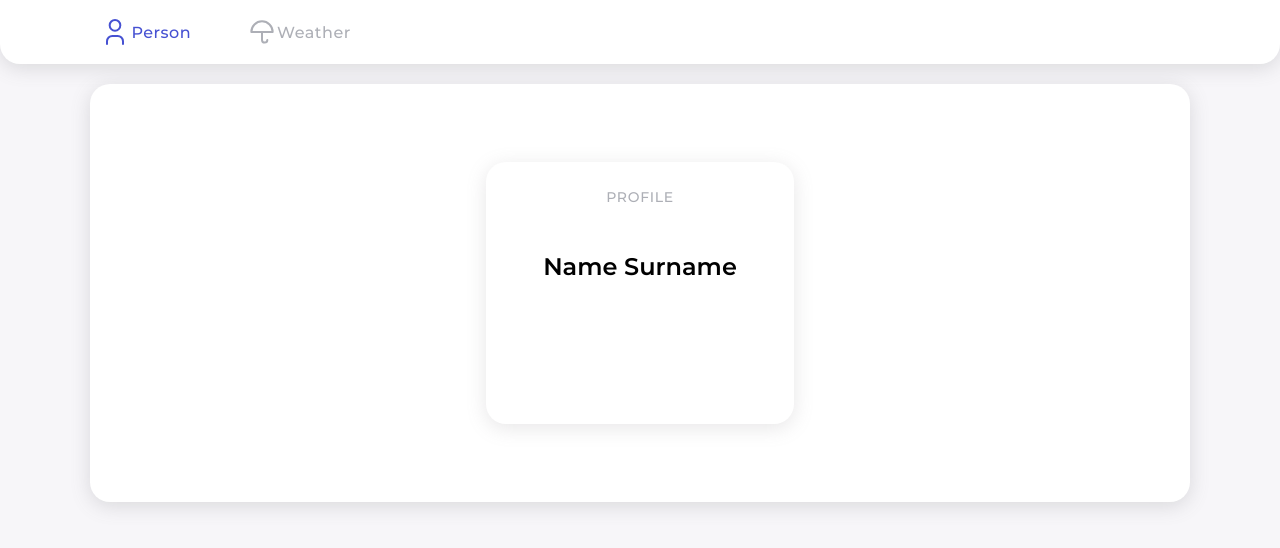
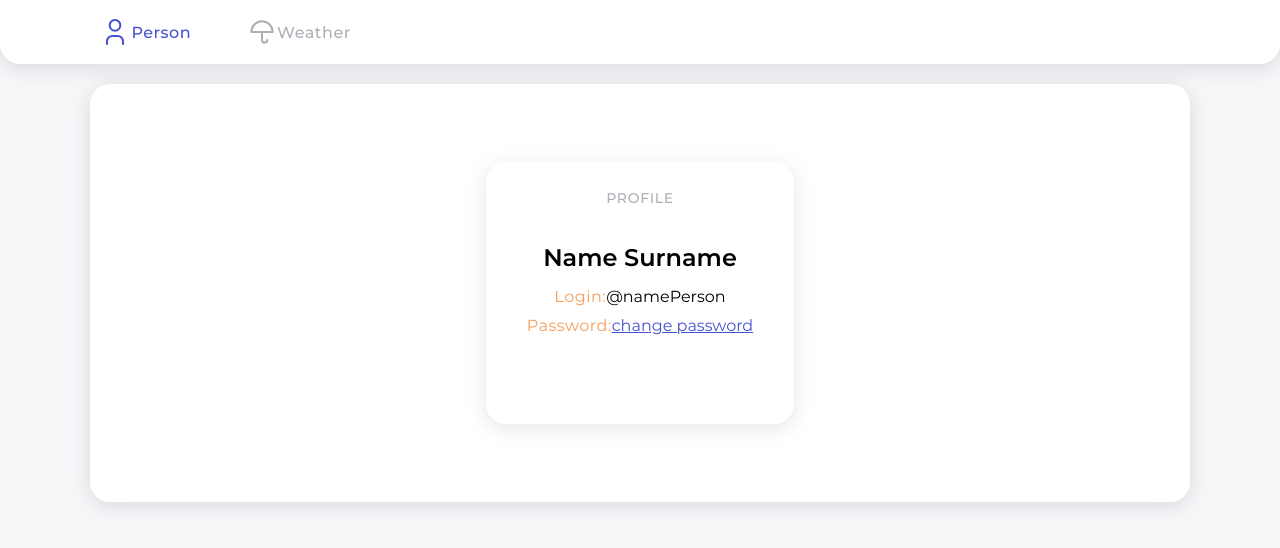
Before and after one commit to Uranus28/TestForFrontendDeveloper, a React (Create React App) app in the folder dbg/: page / in a window 1280 px wide. Shown: the top 548 px of the page. Built offline with nearby package versions, Linux system fonts and the light colour scheme.

Commit message:
edit button

```diff
--- a/dbg/src/shared/styles/_styles.scss
+++ b/dbg/src/shared/styles/_styles.scss
@@ -37,6 +37,18 @@
     letter-spacing: 0.5px;
 }
 
+/* mixin для выравнивания текста для */
+
+@mixin text-center-p($font-family,$font-size,$color){
+  @include default-style;
+  font-family: $font-family;
+  font-size: $font-size;
+  text-align: center;
+  border: none;
+  color: $color;
+  letter-spacing: 0.5px;
+}
+
 /*mixin - коробка*/
 
 @mixin box-div($width, $height: $width) {
--- a/dbg/src/widgets/Profile/Profile.tsx
+++ b/dbg/src/widgets/Profile/Profile.tsx
@@ -6,6 +6,16 @@ export const Profile: FC = () => {
     <div className={styles.profile}>
       <p className={styles.profileText}>{"PROFILE"}</p>
       <p className={styles.boldName}>{"Name Surname"}</p>
+      <br />
+      <br />
+      <p id="info">
+        Login:
+        <span className={styles.regularText}>@namePerson</span>
+      </p>
+      <p id="info">
+        Password:
+        <span className={styles.linkText}>change password</span>
+      </p>
     </div>
   );
 };
--- a/dbg/src/widgets/Profile/profile.module.scss
+++ b/dbg/src/widgets/Profile/profile.module.scss
@@ -7,16 +7,50 @@
     @include box-div-white($width:308px,$height:262px);
     border: 15px;
     position: relative;
+    p{
+        @include text-center-p($font-MontserratRegular,0.875emem, $field-font-color);
+        width:100%;
+        margin:5px
+
+    }
+    br {
+        display: block;
+        margin: 100px 0;
+     }
     .profileText{
         @include text-center($font-MontserratMedium,0.875em,$inactive-button-font-color,17px,70px);
         letter-spacing: 0.7px;
         position:absolute;
+        margin:15px;
         top: 12px;    }
     .boldName{
-        $boldName-color: black;
-        @include text-center($font-MontserratSemiBold,1.5em, $boldName-color,29px,100%);
+        @include text-center($font-MontserratSemiBold,1.5em, black,29px,100%);
         letter-spacing: 0px;
         position:absolute;
-        top: 66px;
-     }
+        margin:15px;
+        top: 66px;  }
+    .regularText{
+        @include text-center-p($font-MontserratRegular,0.875emem, black);
+        letter-spacing: 0px;
+        // position:absolute;
+        // top: 66px;
+    }
+    .linkText{
+        @include text-center-p($font-MontserratRegular,0.875emem, $default-color);
+        letter-spacing: 0px;
+        text-decoration: underline;
+        &:hover{
+            text-decoration: none;
+            color: $hover-color;
+            cursor: pointer;
+        }
+        &:active{
+            text-decoration: none;
+            color: $press-color;
+            cursor: pointer;
+        }
+        // position:absolute;
+        // top: 66px;
+    }
+
 }
```
